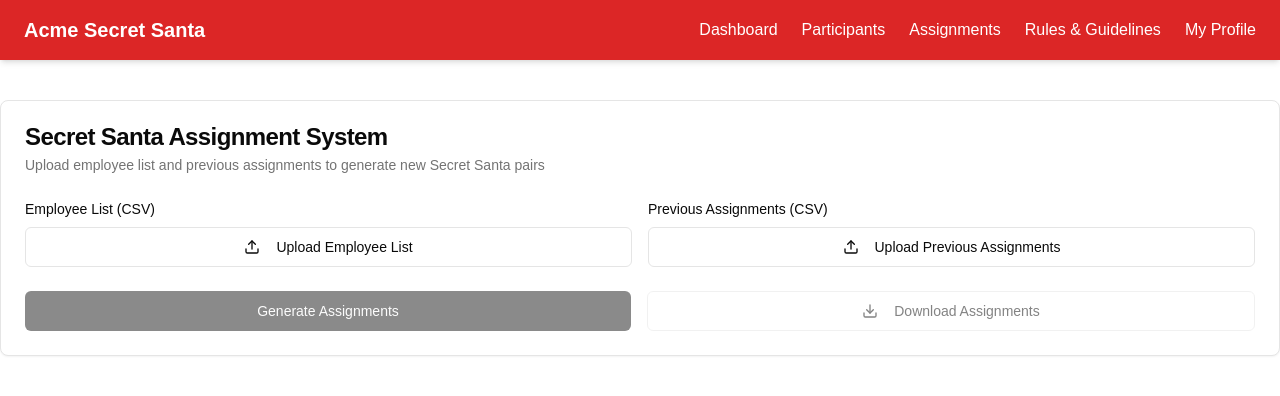
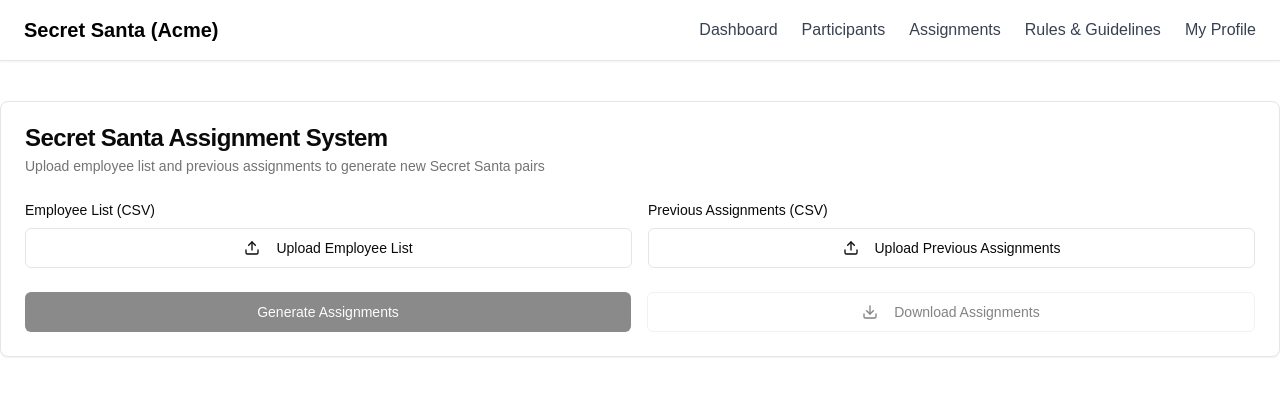
Before and after one commit to adityarwt1/Secret_Santa_Game, a Next.js app: page / in a window 1280 px wide. Shown: the top 396 px of the page. Built offline with nearby package versions, Linux system fonts and the light colour scheme.

Commit message:
navarbar created successfully

```diff
--- /dev/null
+++ b/app/[route]/page.js
@@ -0,0 +1,16 @@
+import React from 'react'
+
+async function page({params}) {
+    const route = (await params).route
+
+  return (
+    <>
+    <div className='flex justify-center items-center h-screen text-2xl'>
+        <div>{route} Not mention in Secret santa Game </div>
+        <Link href="/">Back to Home page</Link>
+    </div>
+    </>
+  )
+}
+
+export default page
--- a/components/Navbar.js
+++ b/components/Navbar.js
@@ -3,33 +3,33 @@ import Link from "next/link";
 
 const Navbar = () => {
   return (
-    <nav className="bg-red-600 text-white py-4 px-6 flex justify-between items-center shadow-md">
-      <div className="text-xl font-bold">
-        <Link href="/">Acme Secret Santa</Link>
+    <nav className="bg-white text-black py-4 px-6 flex justify-between items-center border-b shadow-sm">
+      <div className="text-xl font-semibold">
+        <Link href="/">Secret Santa (Acme)</Link>
       </div>
-      <ul className="flex space-x-6">
+      <ul className="flex space-x-6 text-gray-700">
         <li>
-          <Link href="/dashboard" className="hover:underline">
+          <Link href="/dashboard" className="hover:text-black">
             Dashboard
           </Link>
         </li>
         <li>
-          <Link href="/participants" className="hover:underline">
+          <Link href="/participants" className="hover:text-black">
             Participants
           </Link>
         </li>
         <li>
-          <Link href="/assignments" className="hover:underline">
+          <Link href="/assignments" className="hover:text-black">
             Assignments
           </Link>
         </li>
         <li>
-          <Link href="/rules" className="hover:underline">
+          <Link href="/rules" className="hover:text-black">
             Rules & Guidelines
           </Link>
         </li>
         <li>
-          <Link href="/profile" className="hover:underline">
+          <Link href="/profile" className="hover:text-black">
             My Profile
           </Link>
         </li>
```
